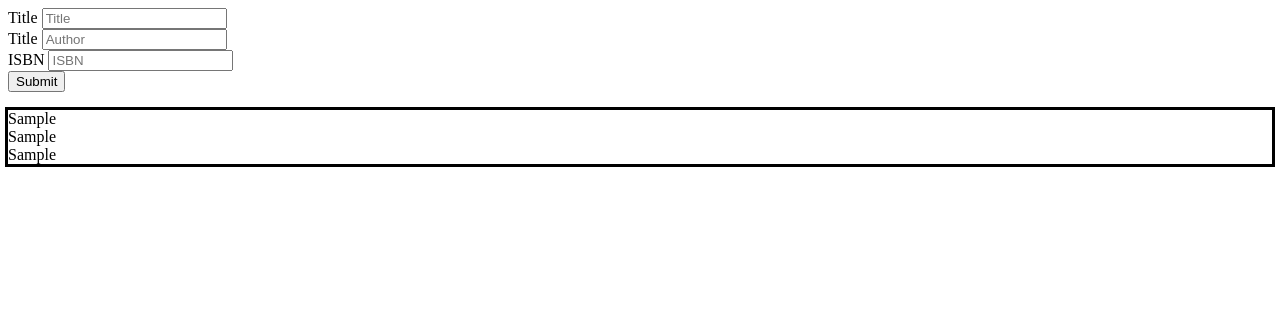
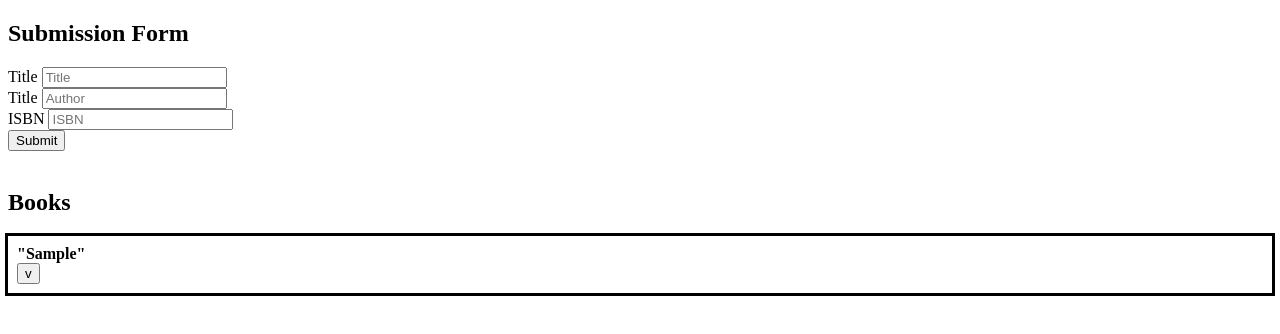
Before and after one commit to jleesys/booklist, a React (Create React App) app: page / in a window 1280 px wide. Both pictures are taken after typing "Sample", "Sample", "Sample" into the empty fields and a click on the button "Submit". Shown: the top 334 px of the page. Built offline with nearby package versions, Linux system fonts and the light colour scheme.

Commit message:
Add toggle button

```diff
--- a/src/App.js
+++ b/src/App.js
@@ -12,8 +12,10 @@ function App() {
 
   return (
     <div className="App">
+      <h2>Submission Form</h2>
       <BookForm submitBook={submitBook}/>
       <br/>
+      <h2>Books</h2>
       {books.map(book => {
         return <Book book={book} key={book.isbn} ></Book>
       })}
--- a/src/components/Book.js
+++ b/src/components/Book.js
@@ -1,20 +1,27 @@
+import Togglable from './Togglable'
 
-const Book = ({book}) => {
+const Book = ({ book }) => {
 
     const style = {
         outline: 'solid',
-        marginBottom: '9px'
+        marginBottom: '9px',
+        padding: '9px'
     }
 
     return (
         <div style={style}>
-        {book.title}
+            <div style={{ fontWeight: 800 }}>
+                "{book.title}"
+            </div>
+            <Togglable>
                 <div>
                     {book.author}
                 </div>
                 <div>
-            {book.isbn}
+                    ISBN {book.isbn}
                 </div>
+                <button>Delete</button>
+            </Togglable>
         </div>
     )
 }
--- /dev/null
+++ b/src/components/Togglable.js
@@ -0,0 +1,25 @@
+import { useState } from 'react';
+
+const Togglable = (props) => {
+    const [viewAll, setViewAll] = useState(false);
+
+    const hiddenStyle = {
+        display: 'none'
+    }
+    const visibleStyle = {
+        display: ''
+    }
+
+    return (
+        <div>
+            <div style={viewAll ? visibleStyle : hiddenStyle}>
+                {props.children}
+            </div>
+            <button onClick={() => setViewAll(!viewAll)}>
+                {viewAll ? '^' : 'v'}
+            </button>
+        </div>
+    )
+}
+
+export default Togglable;
```
Also changed, not shown: src/Togglable.js (deleted). Lines whose indentation alone changed are shown as unchanged.
